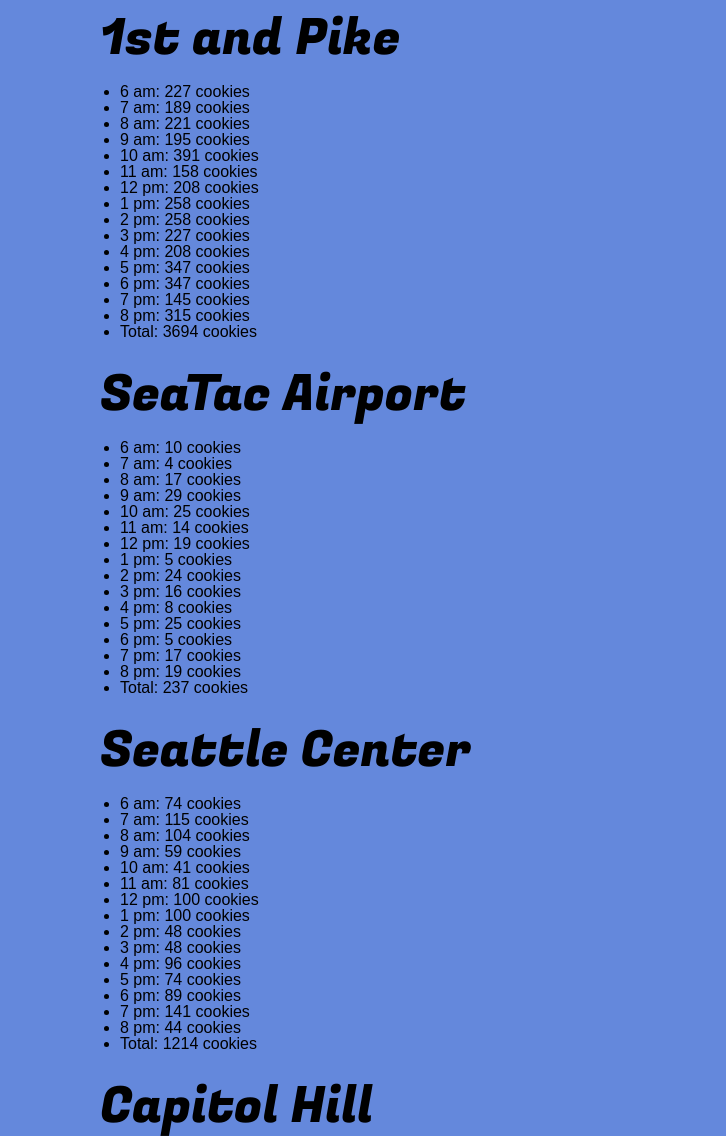
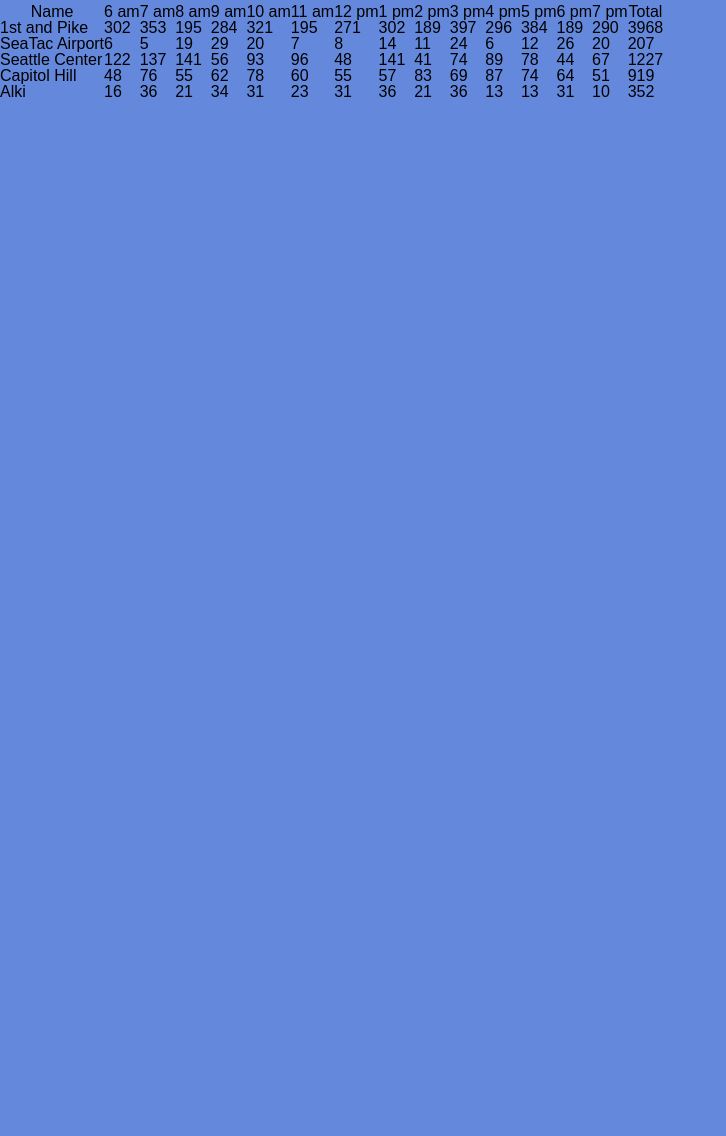
Before and after one commit to eckermania/salmon-cookies, a plain HTML site: page html/sales.html in a window 1280 px wide. Shown: the part 236-1372 px from the top of the page, without its empty margins (0-726 px from the left). After the commit the page ends 800 px from the top, so only its background shows below. Drawn offline with Linux system fonts and the light colour scheme.

Commit message:
created constructor and table

```diff
--- a/html/sales.html
+++ b/html/sales.html
@@ -11,20 +11,7 @@
   <body>
     <h1>Projected Sales of Salmon Cookies</h1>
 
-    <h2>1st and Pike</h2>
-    <ul id = "pikestore"></ul>
-
-    <h2>SeaTac Airport</h2>
-    <ul id = "ststore"> </ul>
-
-    <h2>Seattle Center</h2>
-    <ul id = "centerstore"></ul>
-
-    <h2>Capitol Hill</h2>
-    <ul id = "caphillstore"></ul>
-
-    <h2>Alki</h2>
-    <ul id = "alkistore"></ul>
+    <table id = "stores"></table>
 
     <script src="../js/app.js" type="text/javascript"></script>
   </body>
--- a/js/app.js
+++ b/js/app.js
@@ -1,7 +1,7 @@
 'use strict';
 
 // Time slots
-var time = ['6 am', '7 am', '8 am', '9 am', '10 am', '11 am', '12 pm', '1 pm', '2 pm', '3 pm', '4 pm', '5 pm', '6 pm', '7 pm', '8 pm'];
+var time = ['6 am', '7 am', '8 am', '9 am', '10 am', '11 am', '12 pm', '1 pm', '2 pm', '3 pm', '4 pm', '5 pm', '6 pm', '7 pm'];
 
 //Helper function to get random number between defined min and max number of customers
 function getRandom(min, max){
@@ -30,236 +30,93 @@ function sumArray(dynamicArray){
   return output;
 }
 
-//Literal object for the 1st and Pike location
-var pike = {
-  name: '1st and Pike',
-  min: 23,
-  max: 65,
-  avgSale: 6.3,
-  customers: [],
-  cookie: [],
-  custRand: function() {
+// Array to hold stores
+var allStores = [];
+
+// Access table in DOM
+var storeTable = document.getElementById('stores');
+
+// Constructor function for store objects
+
+function Store(name, min, max, avgSale) {
+  this.name = name;
+  this.min = min;
+  this.max = max;
+  this.avgSale = avgSale;
+  this.customers = [];
+  this.cookie = [];
+  var objectThis = this;
+
+  this.custRand = (function() {
     for(var i = 0; i < time.length; i++){
-      var x = getRandom(this.min, this.max);
-      this.customers.push(x);
+      var x = getRandom(objectThis.min, objectThis.max);
+      objectThis.customers.push(x);
     }
-    // console.log(this.customers);
-    // console.log(this.customers.length);
-  },
-  cookieRand: function() {
+  })();
+
+  this.cookieRand = (function() {
     for (var i = 0; i < time.length; i++){
-      var y = Math.round(cookieProd(this.customers[i], this.avgSale));
-      this.cookie.push(y);
-      //   console.log(this.cookie);
+      var y = Math.round(cookieProd(objectThis.customers[i], objectThis.avgSale));
+      objectThis.cookie.push(y);
     }
-  },
-  render: function(storeId){
-    var UlEl = document.getElementById(storeId);
-    for (var i = 0; i < this.cookie.length; i++){
-      var liEl = document.createElement('li');
-      liEl.textContent = time[i] + ': ' + this.cookie[i] + ' cookies';
-      UlEl.appendChild(liEl);
-    }
-  },
-  total: function(storeId) {
-    var UlEl = document.getElementById(storeId);
-    var cookieTotal = sumArray(this.cookie);
-    var liEl = document.createElement('li');
-    liEl.textContent = 'Total: ' + cookieTotal + ' cookies';
-    UlEl.appendChild(liEl);
+  })();
+  this.total = sumArray(this.cookie);
+  allStores.push(this);
+}
+
+// Declaring store instances
+new Store('1st and Pike', 23, 65, 6.3);
+new Store('SeaTac Airport', 3, 24, 1.2);
+new Store('Seattle Center', 11, 38, 3.7);
+new Store('Capitol Hill', 20, 38, 2.3);
+new Store('Alki', 2, 15, 2.6, 4.6);
+
+// Make table rows
+Store.prototype.render = function(){
+  var trEl = document.createElement('tr');
+  var tdEl = document.createElement('td');
+  tdEl.textContent = this.name;
+  trEl.appendChild(tdEl);
+
+  for(var i = 0; i < time.length; i++){
+    tdEl = document.createElement('td');
+    tdEl.textContent = this.cookie[i];
+    trEl.appendChild(tdEl);
   }
+
+  tdEl = document.createElement('td');
+  tdEl.textContent = this.total;
+  trEl.appendChild(tdEl);
+
+  storeTable.appendChild(trEl);
 };
 
-//Calling all methods for the pike store
-pike.custRand();
-// console.log(pike.custRand());
-pike.cookieRand();
-// console.log(pike.cookieRand());
-// console.log(pike.customers);
-pike.render('pikestore');
-// console.log(sumArray(pike.customers));
-pike.total('pikestore');
+// Make table headers
+function makeHeaderRow() {
+  var trEl = document.createElement('tr');
+  var thEl = document.createElement('th');
+  thEl.textContent = 'Name';
+  trEl.appendChild(thEl);
 
-//Literal object for the SeaTac store
+  for(var i = 0; i <= time.length; i++){
+    thEl = document.createElement('th');
+    thEl.textContent = time[i];
+    trEl.appendChild(thEl);
+  }
 
-var seaTac = {
-  name: 'SeaTac Airport',
-  min: 3,
-  max: 24,
-  avgSale: 1.2,
-  customers: [],
-  cookie: [],
-  custRand: function() {
-    for(var i = 0; i < time.length; i++){
-      var x = getRandom(this.min, this.max);
-      this.customers.push(x);
-    }
+  thEl.textContent = 'Total';
+  trEl.appendChild(thEl);
 
-  },
-  cookieRand: function() {
-    for (var i = 0; i < time.length; i++){
-      var y = Math.round(cookieProd(this.customers[i], this.avgSale));
-      this.cookie.push(y);
-    }
-  },
-  render: function(storeId){
-    var UlEl = document.getElementById(storeId);
+  storeTable.appendChild(trEl);
+}
 
-    for (var i = 0; i < this.cookie.length; i++){
-      var liEl = document.createElement('li');
-      liEl.textContent = time[i] + ': ' + this.cookie[i] + ' cookies';
-      UlEl.appendChild(liEl);
-    }
-  },
-  total: function(storeId) {
-    var UlEl = document.getElementById(storeId);
-    var cookieTotal = sumArray(this.cookie);
-    var liEl = document.createElement('li');
-    liEl.textContent = 'Total: ' + cookieTotal + ' cookies';
-    UlEl.appendChild(liEl);
+// Create function to render all rows
+
+function renderAllStores() {
+  for (var i = 0; i < allStores.length; i++) {
+    allStores[i].render();
   }
-};
+}
 
-//Calling all methods for the SeaTac store
-seaTac.custRand();
-seaTac.cookieRand();
-seaTac.render('ststore');
-seaTac.total('ststore');
-
-//Literal object for the Seattle Center store
-
-var center = {
-  name: 'Seattle Center',
-  min: 11,
-  max: 38,
-  avgSale: 3.7,
-  customers: [],
-  cookie: [],
-  custRand: function() {
-    for(var i = 0; i < time.length; i++){
-      var x = getRandom(this.min, this.max);
-      this.customers.push(x);
-    }
-
-  },
-  cookieRand: function() {
-    for (var i = 0; i < time.length; i++){
-      var y = Math.round(cookieProd(this.customers[i], this.avgSale));
-      this.cookie.push(y);
-    }
-  },
-  render: function(storeId){
-    var UlEl = document.getElementById(storeId);
-
-    for (var i = 0; i < this.cookie.length; i++){
-      var liEl = document.createElement('li');
-      liEl.textContent = time[i] + ': ' + this.cookie[i] + ' cookies';
-      UlEl.appendChild(liEl);
-    }
-  },
-  total: function(storeId) {
-    var UlEl = document.getElementById(storeId);
-    var cookieTotal = sumArray(this.cookie);
-    var liEl = document.createElement('li');
-    liEl.textContent = 'Total: ' + cookieTotal + ' cookies';
-    UlEl.appendChild(liEl);
-  }
-};
-
-//Calling all methods for the SeaTac store
-center.custRand();
-center.cookieRand();
-center.render('centerstore');
-center.total('centerstore');
-
-//Literal object for the Capitol Hill store
-
-var capHill = {
-  name: 'Capitol Hill',
-  min: 20,
-  max: 38,
-  avgSale: 2.3,
-  customers: [],
-  cookie: [],
-  custRand: function() {
-    for(var i = 0; i < time.length; i++){
-      var x = getRandom(this.min, this.max);
-      this.customers.push(x);
-    }
-
-  },
-  cookieRand: function() {
-    for (var i = 0; i < time.length; i++){
-      var y = Math.round(cookieProd(this.customers[i], this.avgSale));
-      this.cookie.push(y);
-    }
-  },
-  render: function(storeId){
-    var UlEl = document.getElementById(storeId);
-
-    for (var i = 0; i < this.cookie.length; i++){
-      var liEl = document.createElement('li');
-      liEl.textContent = time[i] + ': ' + this.cookie[i] + ' cookies';
-      UlEl.appendChild(liEl);
-    }
-  },
-  total: function(storeId) {
-    var UlEl = document.getElementById(storeId);
-    var cookieTotal = sumArray(this.cookie);
-    var liEl = document.createElement('li');
-    liEl.textContent = 'Total: ' + cookieTotal + ' cookies';
-    UlEl.appendChild(liEl);
-  }
-};
-
-//Calling all methods for the Capitol Hill store
-capHill.custRand();
-capHill.cookieRand();
-capHill.render('caphillstore');
-capHill.total('caphillstore');
-
-//Literal object for the Alki store
-
-var alki = {
-  name: 'Alki',
-  min: 2,
-  max: 16,
-  avgSale: 4.6,
-  customers: [],
-  cookie: [],
-  custRand: function() {
-    for(var i = 0; i < time.length; i++){
-      var x = getRandom(this.min, this.max);
-      this.customers.push(x);
-    }
-
-  },
-  cookieRand: function() {
-    for (var i = 0; i < time.length; i++){
-      var y = Math.round(cookieProd(this.customers[i], this.avgSale));
-      this.cookie.push(y);
-    }
-  },
-  render: function(storeId){
-    var UlEl = document.getElementById(storeId);
-
-    for (var i = 0; i < this.cookie.length; i++){
-      var liEl = document.createElement('li');
-      liEl.textContent = time[i] + ': ' + this.cookie[i] + ' cookies';
-      UlEl.appendChild(liEl);
-    }
-  },
-  total: function(storeId) {
-    var UlEl = document.getElementById(storeId);
-    var cookieTotal = sumArray(this.cookie);
-    var liEl = document.createElement('li');
-    liEl.textContent = 'Total: ' + cookieTotal + ' cookies';
-    UlEl.appendChild(liEl);
-  }
-};
-
-//Calling all methods for the Alki store
-alki.custRand();
-alki.cookieRand();
-alki.render('alkistore');
-alki.total('alkistore');
+makeHeaderRow();
+renderAllStores();
```
Also changed, not shown: img/mountain.jpg (added).
